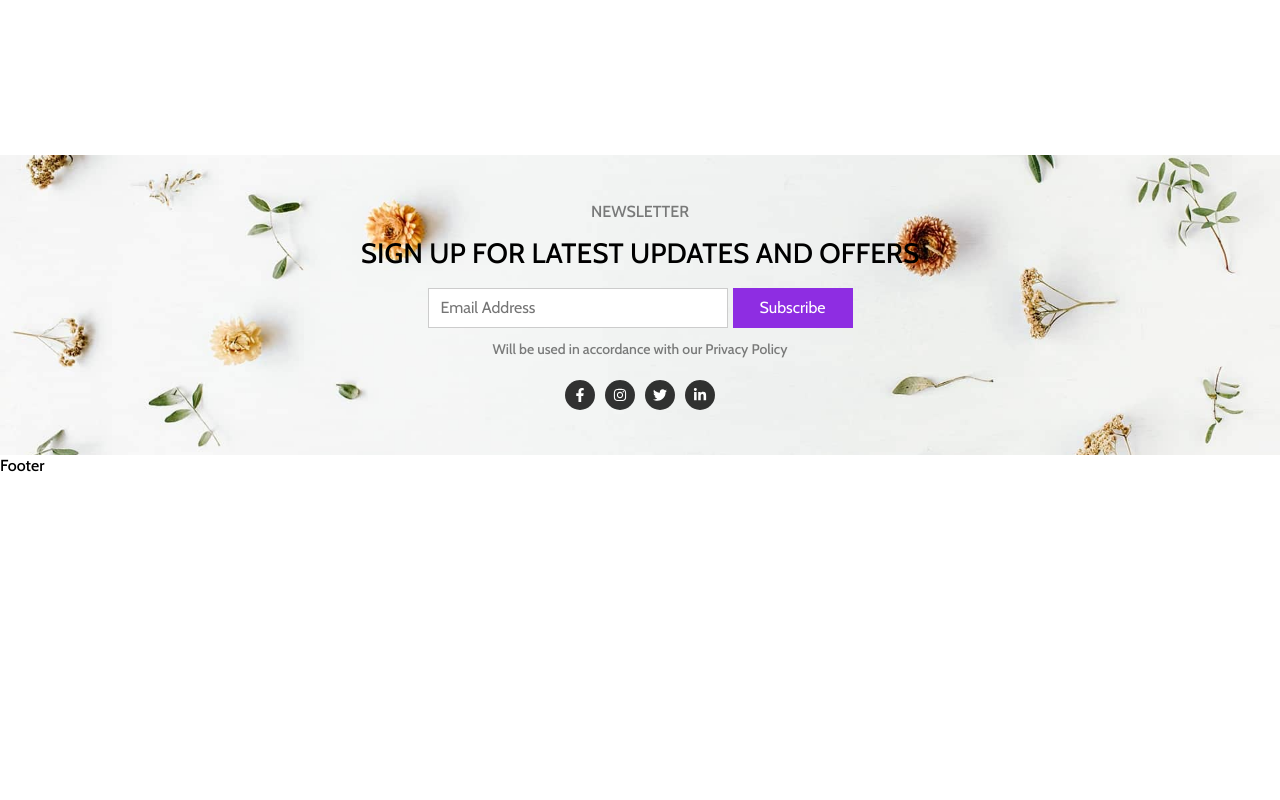
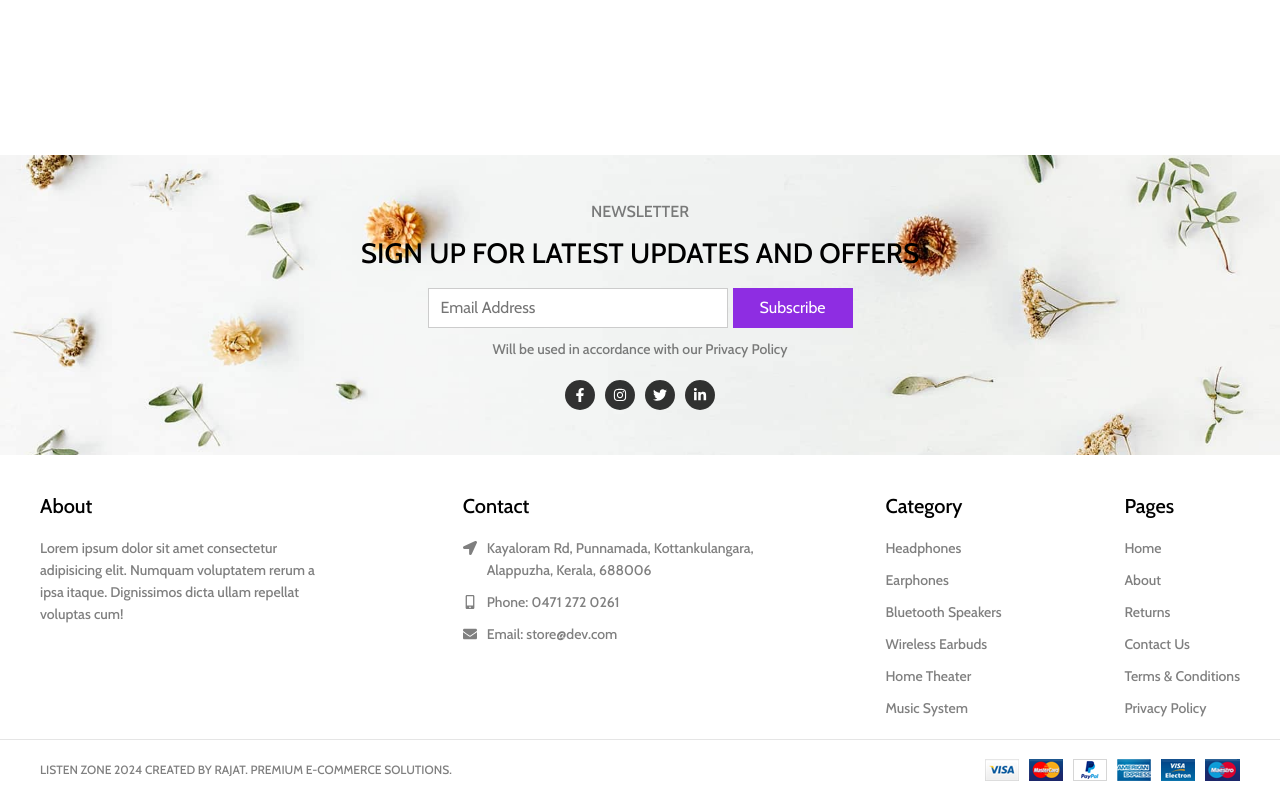
Before and after one commit to rjtprasad/Listen-Zone, a React (Create React App) app in the folder client/: page / in a window 1280 px wide. Shown: the part 1906-2706 px from the top of the page. Before the commit the page ends 2383 px from the top, so only its background shows below. Built offline with nearby package versions, Linux system fonts and the light colour scheme.

Commit message:
Footer Section UI

```diff
--- a/client/src/components/Footer/Footer.jsx
+++ b/client/src/components/Footer/Footer.jsx
@@ -1,11 +1,73 @@
-import React from 'react'
-
-import './Footer.scss'
+import React from "react";
+import { FaLocationArrow, FaMobileAlt, FaEnvelope } from "react-icons/fa";
+import Payment from "../../assets/payments.png";
+import "./Footer.scss";
 
 const Footer = () => {
   return (
-    <div>Footer</div>
-  )
-}
+    <div className="footer">
+      <div className="footer-content">
+        <div className="col">
+          <div className="title">About</div>
+          <div className="text">
+            Lorem ipsum dolor sit amet consectetur adipisicing elit. Numquam
+            voluptatem rerum a ipsa itaque. Dignissimos dicta ullam repellat
+            voluptas cum!
+          </div>
+        </div>
 
-export default Footer
+        <div className="col">
+          <div className="title">Contact</div>
+          <div className="c-item">
+            <FaLocationArrow />
+            <div className="text">
+              Kayaloram Rd, Punnamada, Kottankulangara, Alappuzha, Kerala,
+              688006
+            </div>
+          </div>
+          <div className="c-item">
+            <FaMobileAlt />
+            <div className="text">Phone: 0471 272 0261</div>
+          </div>
+          <div className="c-item">
+            <FaEnvelope />
+            <div className="text">Email: store@dev.com</div>
+          </div>
+        </div>
+
+        <div className="col">
+          <div className="title">Category</div>
+          <span className="text">Headphones</span>
+          <span className="text">Earphones</span>
+          <span className="text">Bluetooth Speakers</span>
+          <span className="text">Wireless Earbuds</span>
+          <span className="text">Home Theater</span>
+          <span className="text">Music System</span>
+        </div>
+
+        <div className="col">
+          <div className="title">Pages</div>
+          <span className="text">Home</span>
+          <span className="text">About</span>
+          <span className="text">Returns</span>
+          <span className="text">Contact Us</span>
+          <span className="text">Terms & Conditions</span>
+          <span className="text">Privacy Policy</span>
+        </div>
+
+      </div>
+
+      <div className="bottom-bar">
+        <div className="bottom-bar-content">
+          <span className="text">
+          LISTEN ZONE 2024 CREATED BY RAJAT. PREMIUM E-COMMERCE
+          SOLUTIONS.
+          </span>
+          <img src={Payment} alt="payment"/>
+        </div>
+      </div>
+    </div>
+  );
+};
+
+export default Footer;
--- a/client/src/components/Footer/Footer.scss
+++ b/client/src/components/Footer/Footer.scss
@@ -1 +1,76 @@
 @import "../../css-config/mixins.scss";
+
+.footer {
+  width: 100%;
+  .footer-content {
+    padding: 40px 20px 10px;
+    max-width: 1200px;
+    margin: 0 auto;
+    display: flex;
+    flex-flow: wrap;
+    gap: 20px;
+    @include md {
+      justify-content: space-between;
+      padding: 40px 0 10px;
+    }
+    .col {
+      max-width: 300px;
+      &:nth-child(3) {
+        width: 150px;
+        @include md {
+          width: auto;
+        }
+      }
+      .title {
+        margin-bottom: 20px;
+        font-size: 20px;
+      }
+      .text {
+        color: rgba(0, 0, 0, 0.5);
+        font-size: 14px;
+      }
+      .c-item {
+        display: flex;
+        margin-bottom: 10px;
+        svg {
+          flex-shrink: 0;
+          font-size: 14px;
+          margin-right: 10px;
+          margin-top: 4px;
+          color: rgba(0, 0, 0, 0.5);
+        }
+      }
+      span {
+        &.text {
+          display: block;
+          margin-bottom: 10px;
+          cursor: pointer;
+        }
+      }
+    }
+  }
+  .bottom-bar {
+    border-top: 1px solid rgba(0, 0, 0, 0.1);
+    .bottom-bar-content {
+      padding: 20px;
+      display: flex;
+      align-items: center;
+      flex-direction: column;
+      text-align: center;
+      gap: 10px;
+      @include md {
+        padding: 0;
+        height: 60px;
+        max-width: 1200px;
+        margin: 0 auto;
+        flex-direction: row;
+        justify-content: space-between;
+        text-align: left;
+      }
+      .text {
+        font-size: 12px;
+        color: rgba(0, 0, 0, 0.5);
+      }
+    }
+  }
+}
```
